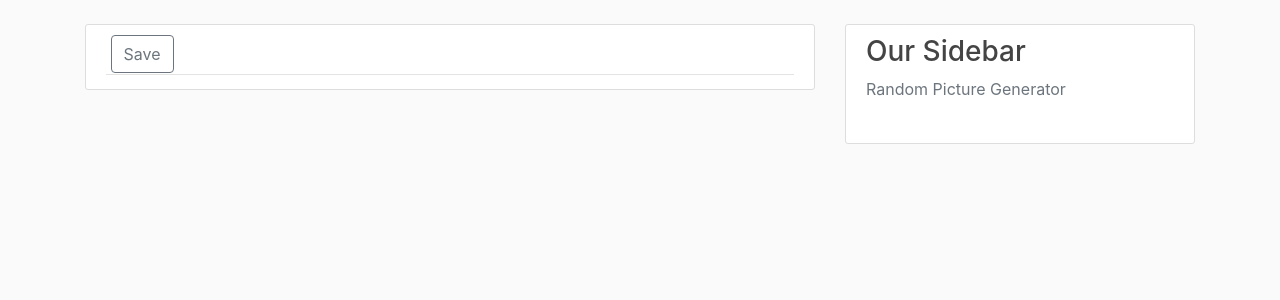
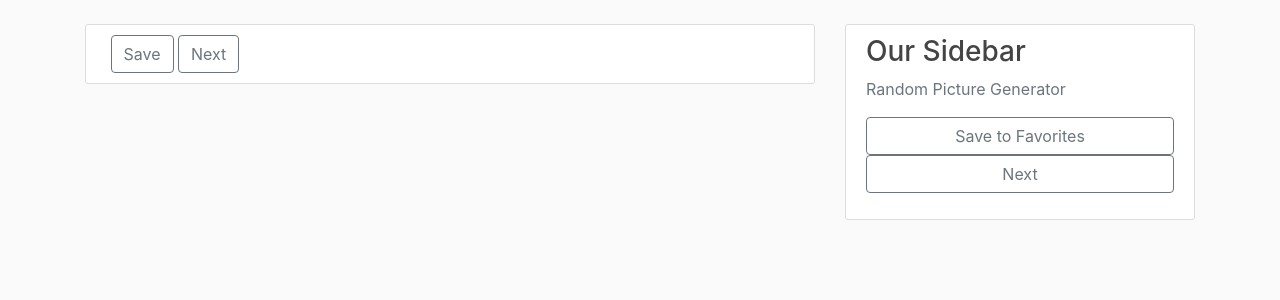
Before and after one commit to Orfejs/my_site, a Django app: template blog/templates/blog/create_api.html in a window 1280 px wide. Shown: the part 56-356 px from the top of the page. Run offline with Django 3.2, Linux system fonts and the light colour scheme; the template is opened without the code that fills it, so the values that code supplies are empty; some libraries are stand-ins or nearby versions.

Commit message:
working on buttons

```diff
--- a/blog/forms.py
+++ b/blog/forms.py
@@ -4,4 +4,4 @@ from .models import ApiCall
 class ApiCallForm(forms.ModelForm):
     class Meta:
         model = ApiCall
-        fields = ['name', 'date_posted']
+        fields = ['name', 'likes']
--- a/blog/models.py
+++ b/blog/models.py
@@ -1,6 +1,7 @@
 from django.db import models
 from django.utils import timezone
 from django.contrib.auth.models import User
+from django.urls import reverse
 
 
 class Post(models.Model):
@@ -21,6 +22,9 @@ class ApiCall(models.Model):
     def __str__(self):
         return self.name
 
+    def get_absolute_url(self):
+        return reverse('blog-favorite')
+
 class Activity(models.Model):
     name = models.CharField(max_length=100)
 
--- a/blog/templates/blog/create_api.html
+++ b/blog/templates/blog/create_api.html
@@ -1,12 +1,9 @@
 {% extends "blog/base.html" %}
 {% load crispy_forms_tags %}
 {% block content %}
- <article class="media content-section">
-          <div class="media-body">
-            <div class="article-metadata">
-              <img class="img-fluid" src="{{ img }}">
-                <button class="btn btn-outline-secondary" type="submit">Save</button>
-            </div>
-          </div>
-        </article>
+  <div class="content-section">
+      <img class= "img-fluid" src="{{ img }}" alt="">
+<button class="btn btn-outline-secondary" method="POST" type="submit" name="send1">Save</button>
+<button class="btn btn-outline-secondary" type="submit">Next</button>
+    </div>
  {% endblock content %}
--- a/blog/templates/blog/favorite.html
+++ b/blog/templates/blog/favorite.html
@@ -7,7 +7,6 @@
             <div class="article-metadata">
               <img class= "img-fluid" src="{{ apicall.name }}">
             </div>
-
           </div>
         </article>
      {% endfor %}
--- a/blog/urls.py
+++ b/blog/urls.py
@@ -1,7 +1,7 @@
 from django.urls import path
 from .views import (
     PostListView,
-    PostDetailView
+    PostDetailView,
 )
 from . import views
 
@@ -11,5 +11,6 @@ urlpatterns = [
     path('about/', views.about, name='blog-about'),
     path('create/', views.create, name='blog-create'),
     path('activity/', views.activity, name='blog-activity'),
-    path('favorite/', views.favorite, name='blog-favorite')
+    path('favorite/', views.favorite, name='blog-favorite'),
+    path('apinew/', views.register, name='blog-apicreate')
    ]
--- a/my_site/blog/templates/blog/base.html
+++ b/my_site/blog/templates/blog/base.html
@@ -53,6 +53,8 @@
              <div class="list-group">
               <img src="{{ img }}" alt="">
               <div class="list-group">
+                  <button class="btn btn-outline-secondary" type="submit">Save to Favorites</button>
+                  <button class="btn btn-outline-secondary" type="submit">Next</button>
             </div>
 
                 </div>
@@ -61,7 +63,6 @@
         </div>
       </div>
     </main>
-
     <!-- Optional JavaScript -->
     <!-- jQuery first, then Popper.js, then Bootstrap JS -->
     <script src="https://code.jquery.com/jquery-3.2.1.slim.min.js" integrity="sha384-KJ3o2DKtIkvYIK3UENzmM7KCkRr/rE9/Qpg6aAZGJwFDMVNA/GpGFF93hXpG5KkN" crossorigin="anonymous"></script>
```
Also changed, not shown: blog/templates/blog/apicall_form.html (added, +17 -0 lines), blog/views.py (+55 -7 lines), db.sqlite3.
